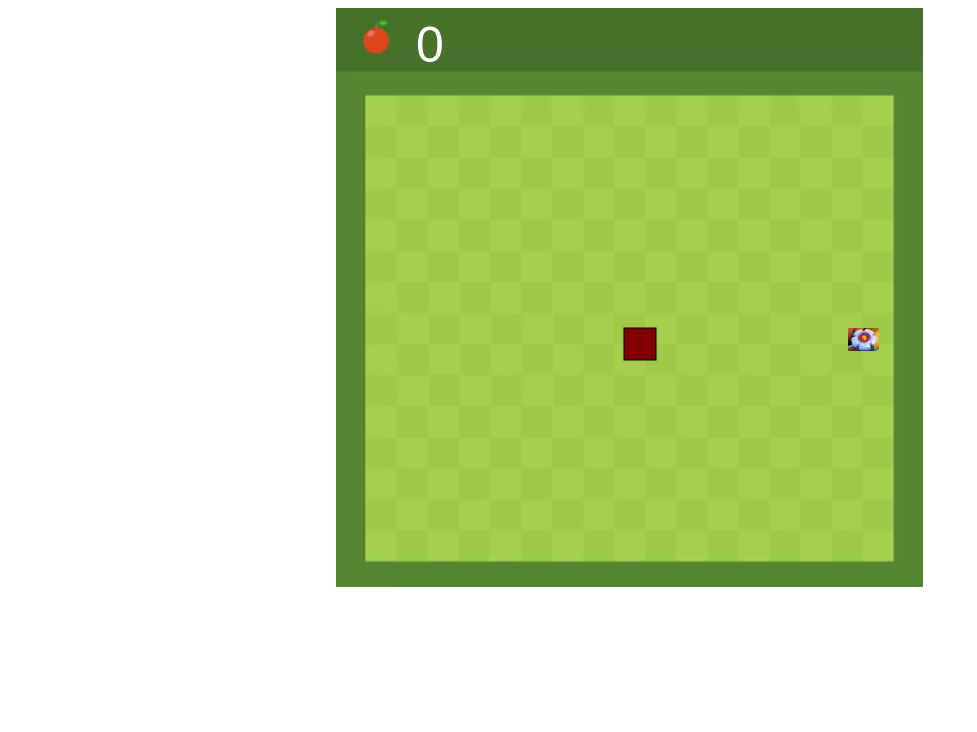
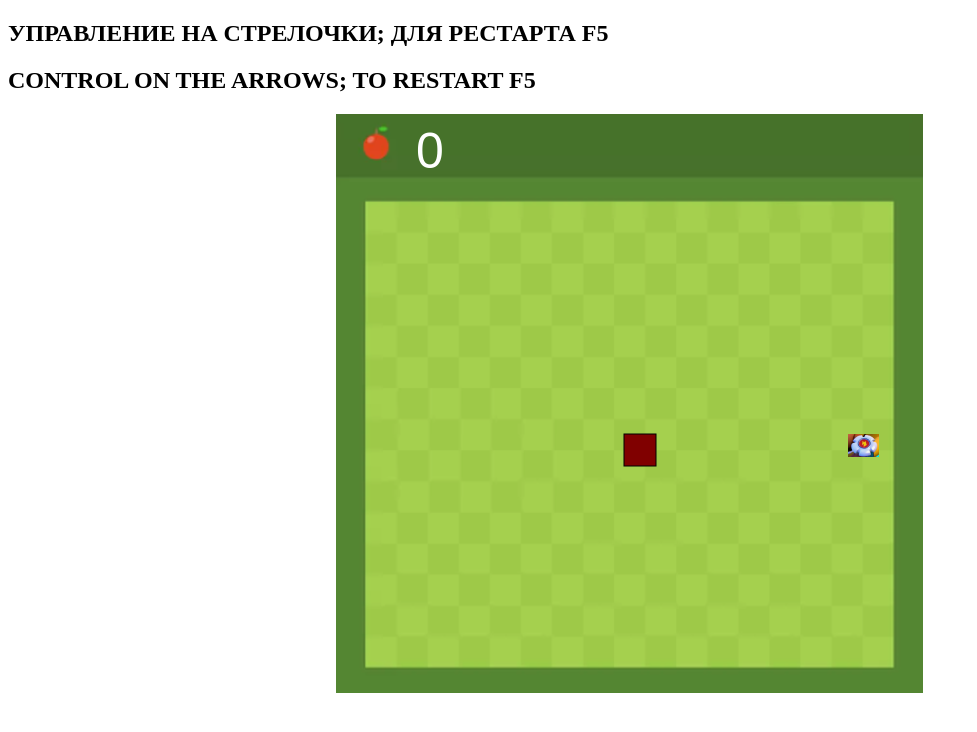
Before and after one commit to slava720/zmeikaonlain, a plain HTML site: page index.html in a window 1280 px wide. Shown: the whole page, without its empty margins (0-977 px from the left). Drawn offline with Linux system fonts and the light colour scheme.

Commit message:
index.html

```diff
--- a/index.html
+++ b/index.html
@@ -8,6 +8,8 @@
     <link rel="stylesheet" href="css/style.css">
 </head>
 <body>
+    <h2>УПРАВЛЕНИЕ НА СТРЕЛОЧКИ; ДЛЯ РЕСТАРТА F5 </h2>
+    <h2>CONTROL ON THE ARROWS; TO RESTART F5</h2>
     <canvas id="game" width="608" height="608"></canvas>
     <script src="js/game.js"></script>
 </body>
```
